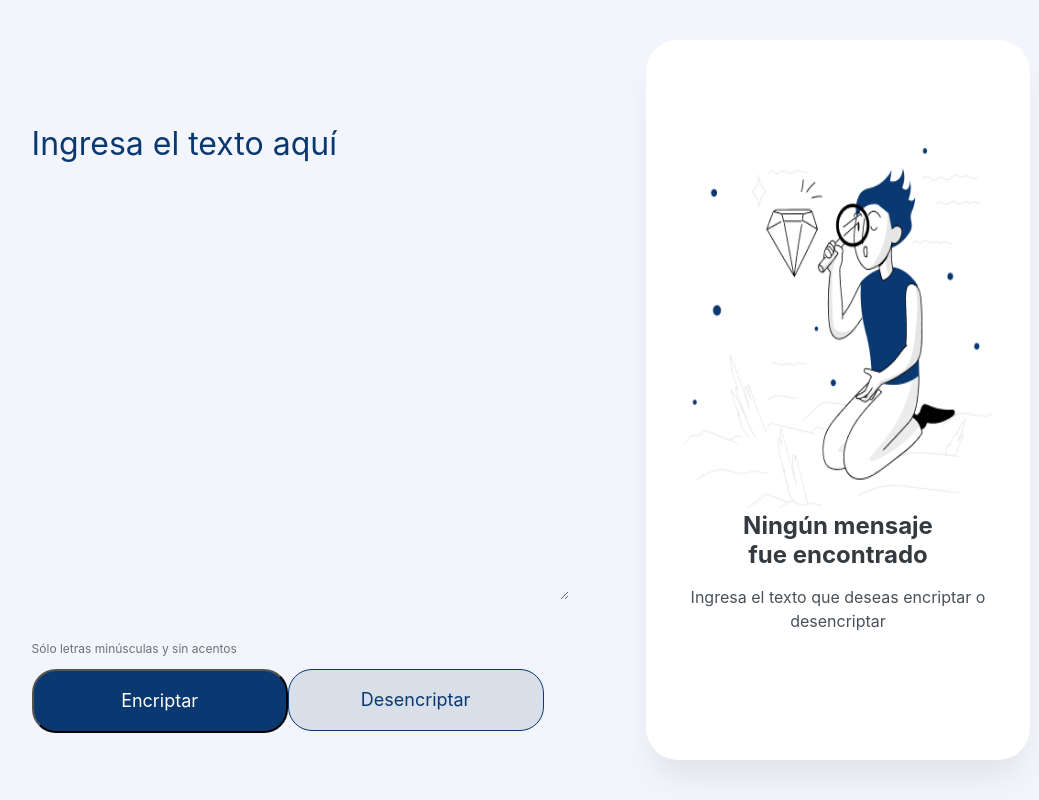
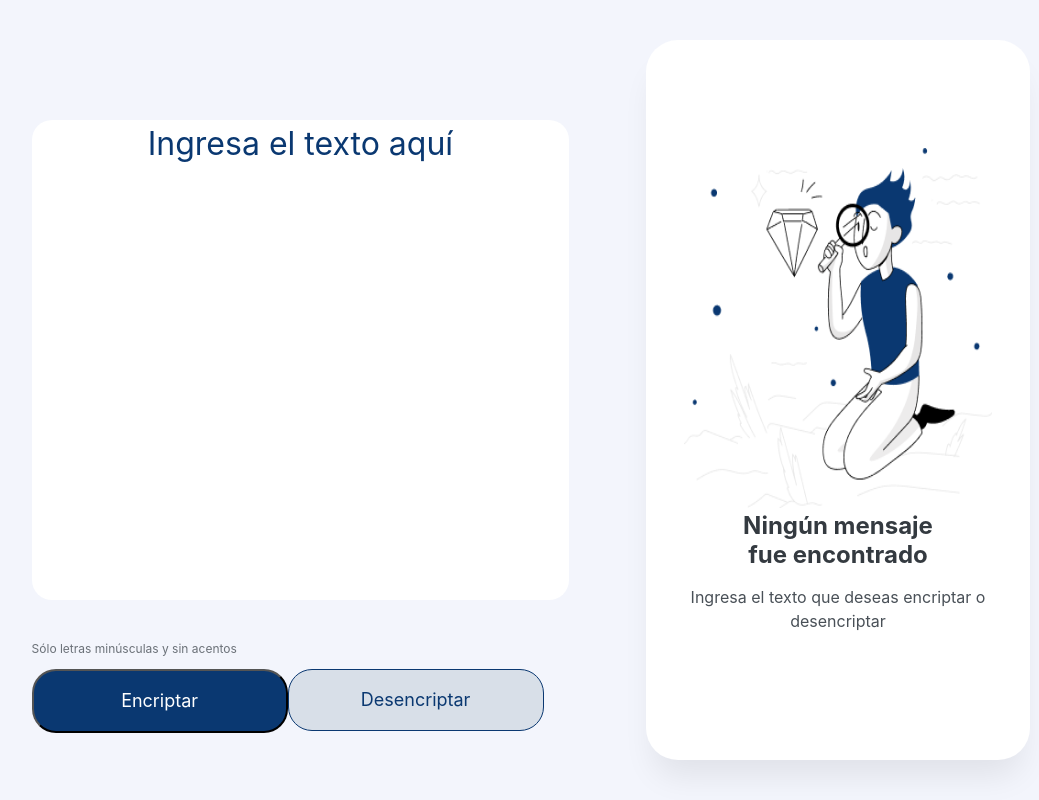
Before and after one commit to RDContras/encriptador-de-texto, a plain HTML site: page index.html in a window 1280 px wide. Shown: the whole page, without its empty margins (122-1161 px from the left). Drawn offline with nearby package versions, Linux system fonts and the light colour scheme.

Commit message:
adelanto de entrega del proyecto

```diff
--- a/estilos.css
+++ b/estilos.css
@@ -16,17 +16,23 @@
     height: 60%;
     left: 12%;
     top: 15%;
+    text-align:center;
     border: none;
     font-family: "Inter";
     font-style: normal;
     font-weight: 400;
     font-size: 32px;
     line-height: 150%;
-    background-color: #f3f5fc;
+    background-color: #fff;
+    border-radius: 20px;
+    border: 0;
+    outline: 0;
+    resize: none;
 }
 
 .texto::placeholder{
    color: #0a3871;
+   text-align: center;
 }
 
 .texto:focus,
--- a/index.js
+++ b/index.js
@@ -1,5 +1,5 @@
 function encriptar(){
-    let texto = document.getElementById("texto").value;
+    let texto = document.getElementById("texto").value.toLowerCase();
     let tituloMensaje = document.getElementById("titulo-mensaje");
     let parrafo = document.getElementById("parrafo");
     let muñeco = document.getElementById("muñeco");
```
